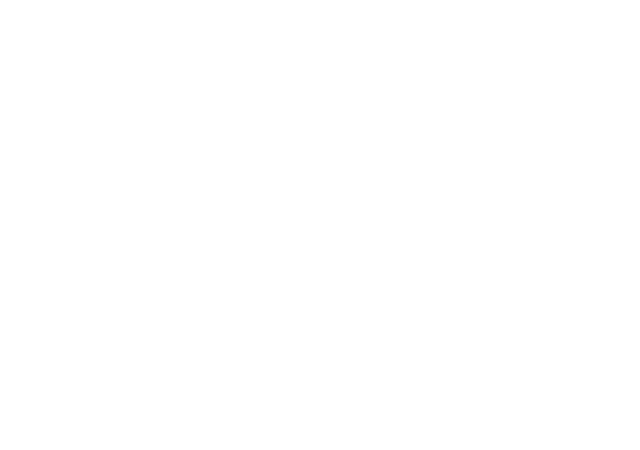
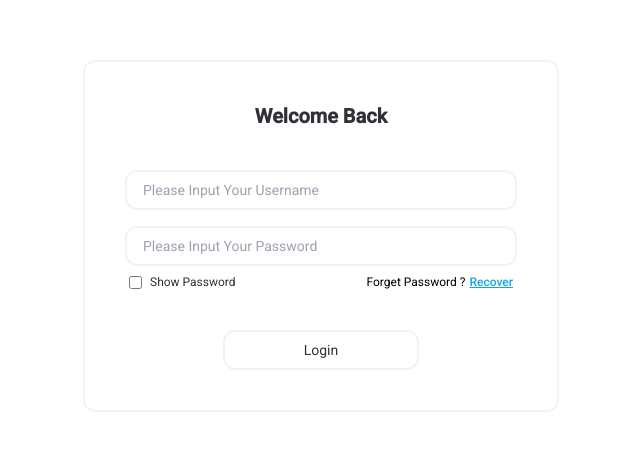
Before and after one commit to zainuddin25/Dashboard_Money_Management, an Angular app: page /login-page in a window 1280 px wide. Before the commit this address led to /. Shown: the part 164-614 px from the top of the page, without its empty margins (319-959 px from the left). Built offline with nearby package versions, Linux system fonts and the light colour scheme.

Commit message:
add: login-page

```diff
--- a/package.json
+++ b/package.json
@@ -20,8 +20,11 @@
     "@angular/platform-browser": "^15.0.0",
     "@angular/platform-browser-dynamic": "^15.0.0",
     "@angular/router": "^15.0.0",
+    "@sweetalert2/ngx-sweetalert2": "^12.1.0",
     "chart.js": "^4.1.2",
+    "jwt-decode": "^3.1.2",
     "rxjs": "~7.5.0",
+    "sweetalert2": "^11.7.0",
     "tslib": "^2.3.0",
     "zone.js": "~0.12.0"
   },
--- a/src/app/pages/dashboard/dashboard.component.ts
+++ b/src/app/pages/dashboard/dashboard.component.ts
@@ -1,4 +1,5 @@
 import { Component } from '@angular/core';
+import { Router } from '@angular/router';
 
 @Component({
   selector: 'app-dashboard',
@@ -7,4 +8,12 @@
 })
 export class DashboardComponent {
 
+  constructor(private router: Router) {}
+
+  ngOnInit() {
+    if (localStorage.getItem('accessToken') === null) {
+      this.router.navigate(['/login-page'])
+    }
+  }
+
 }
--- /dev/null
+++ b/src/app/pages/login-page/login-page.component.html
@@ -0,0 +1,24 @@
+<div class="w-screen h-screen flex justify-center items-center">
+    <div class="border-2 border-secondary rounded-xl p-10">
+        <h1 class="text-center text-black font-semibold text-xl pb-10">Welcome Back</h1>
+        <form class="w-full">
+            <input placeholder="Please Input Your Username" class="w-full py-2 px-4 outline-none border-2 border-secondary rounded-xl mb-2 text-sm bg-white" (change)="changeUsername($event)" />
+            <input placeholder="Please Input Your Password" class="w-full py-2 px-4 outline-none border-2 border-secondary rounded-xl mt-2 text-sm bg-white" type="{{type}}" (change)="changePassword($event)" />
+            <div class="flex items-center justify-between pt-2 px-1">
+                <div class="flex items-center">
+                    <input type="checkbox" (change)="showPassword()" />
+                    <label class="text-xs pl-2 text-black">Show Password</label>
+                </div>
+                <div class="flex text-xs">
+                    <p>Forget Password ?</p>
+                    <a routerLink="" class="pl-1 text-sky-500 font-medium underline">Recover</a>
+                </div>
+            </div>
+        </form>
+        <div class="w-full flex justify-center items-center pt-10">
+            <button class="w-2/4 mx-auto border-2 border-secondary py-2 text-sm rounded-xl text-black hover:text-secondary hover:bg-black hover:border-black duration-200" (click)="login()">
+                Login
+            </button>
+        </div>
+    </div>
+</div>
--- /dev/null
+++ b/src/app/pages/login-page/login-page.component.ts
@@ -0,0 +1,73 @@
+import { HttpClient } from '@angular/common/http';
+import { Component } from '@angular/core';
+import { catchError, of } from 'rxjs';
+import Swal from 'sweetalert2';
+import jwt_decode from 'jwt-decode';
+import { Router } from '@angular/router';
+
+@Component({
+  selector: 'app-login-page',
+  templateUrl: './login-page.component.html',
+  styleUrls: ['./login-page.component.css']
+})
+export class LoginPageComponent {
+
+  constructor(
+    private http: HttpClient,
+    private router: Router
+  ){}
+
+  type: string = 'password'
+  username: string = ''
+  password: string = ''
+
+  showPassword() {
+    if (this.type == 'password') {
+      this.type = 'text'
+    } else {
+      this.type = 'password'
+    }
+  }
+
+  changeUsername(event: any) {
+    this.username = event.target.value
+  }
+
+  changePassword(event: any) {
+    this.password = event.target.value
+  }
+
+  login() {
+    this.http.post<any>('http://localhost:3222/auth/login', {
+      username: this.username,
+      password: this.password
+    })
+    .pipe(
+      catchError(error => {
+        Swal.fire({
+          position: 'top-end',
+          icon: 'info',
+          title: error.error.message,
+          showConfirmButton: false,
+          timer: 1500
+        })
+        return of(error)
+      })
+    )
+    .subscribe(
+      (response) => {
+        localStorage.setItem('accessToken', response.accessToken)
+        const decode: any = jwt_decode(response.accessToken)
+        Swal.fire({
+          position: 'top-end',
+          icon: 'success',
+          title: 'Welcome ' + decode.username,
+          showConfirmButton: false,
+          timer: 1500,
+        })
+        this.router.navigate(['/dashboard'])
+      }
+    )
+  }
+
+}
```
Also changed, not shown: src/app/app-routing.module.ts (+7 -2 lines), src/app/app.module.ts (+6 -3 lines), src/app/pages/login-page/login-page.component.css (added), 2 other files (tests, documents, lock files or other folders).
